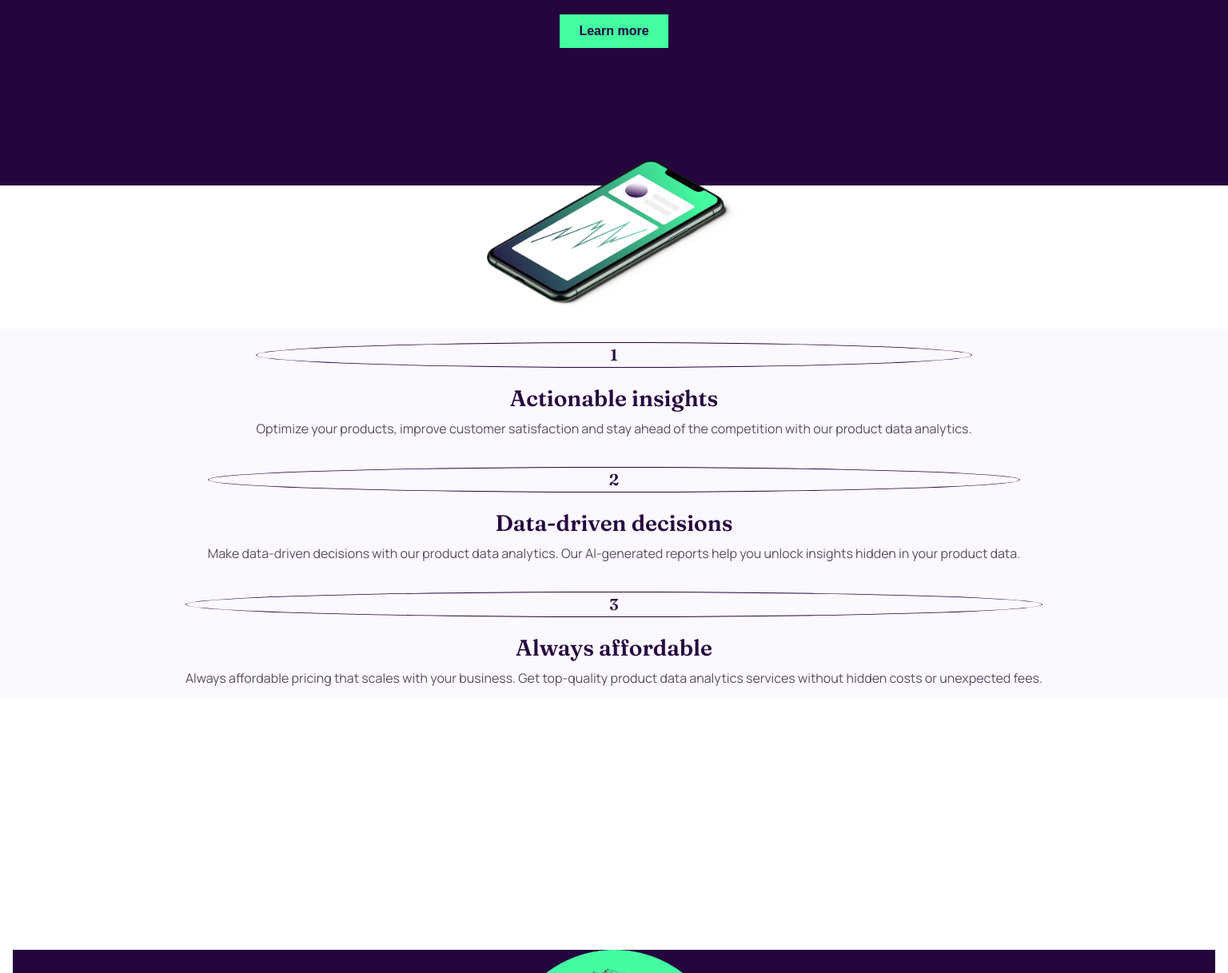
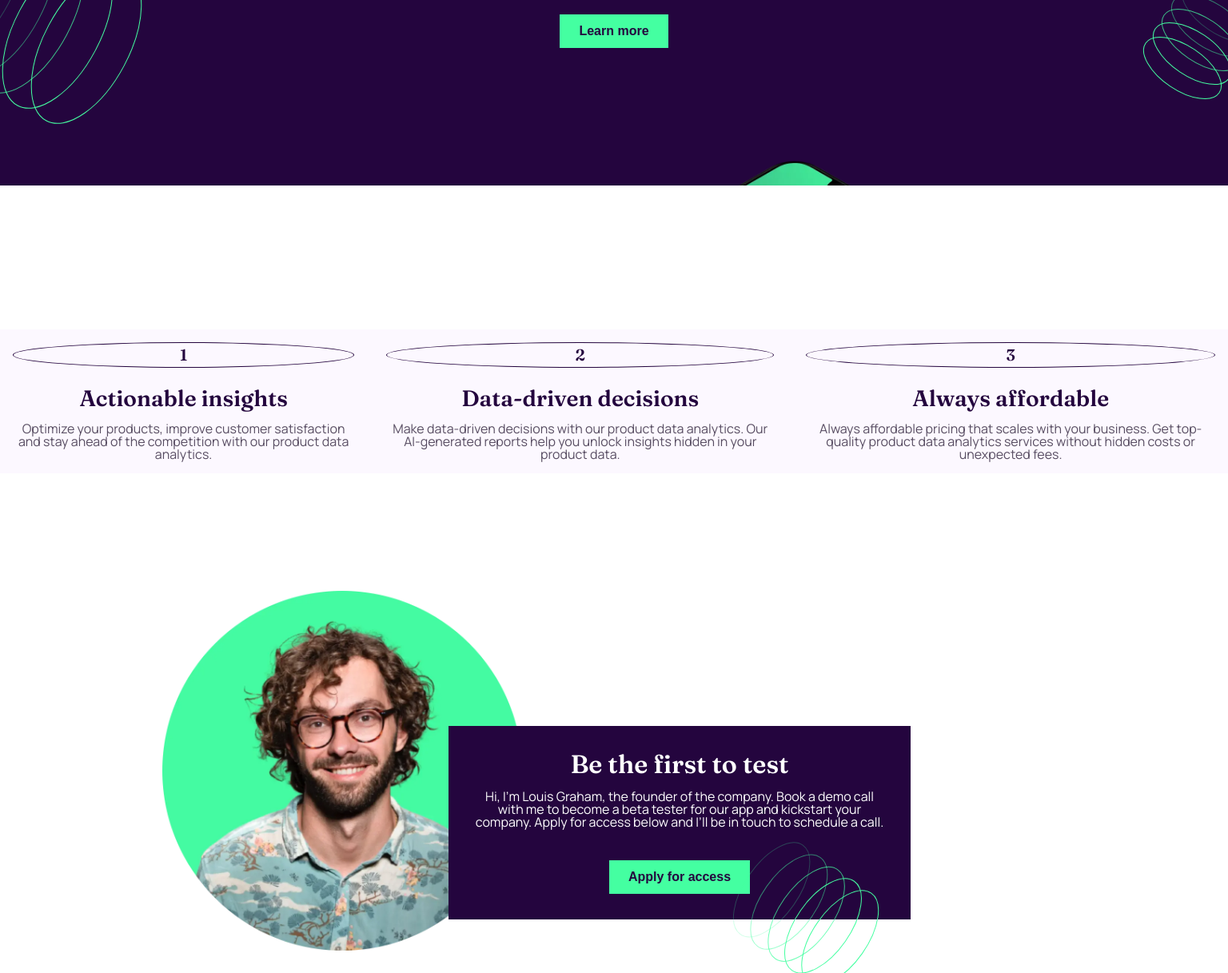
Before and after one commit to analuizaduraes/workit-landing-page, a plain HTML site: page starter-code/index.html in a window 1536 px wide. Shown: the part 194-1411 px from the top of the page at 80% size. Drawn offline with Linux system fonts and the light colour scheme.

Commit message:
finalizando landing page

```diff
--- a/starter-code/index.html
+++ b/starter-code/index.html
@@ -16,6 +16,8 @@
 
 <body>
   <header>
+    <img class="patterns pattern1" src="./assets/images/bg-pattern-1.svg" alt="bg-pattern-1">
+    <img class="patterns pattern2" src="./assets/images/bg-pattern-2.svg" alt="bg-pattern-2">
     <nav>
       <img src="./assets/images/logo-light.svg" alt="imagem de logo do workit na versão branca">
       <a href="#">Apply for access</a>
@@ -60,6 +62,7 @@
   <footer>
 
     <div class="container">
+      <img class="patterns pattern3" src="./assets/images/bg-pattern-3.svg" alt="bg-pattern-3">
       <img class="image-founder" src="./assets/images/image-founder.webp" alt="imagem do fundador da compania">
       <h2 class="heading">Be the first to test</h2>
       <p>Hi, I'm Louis Graham, the founder of the company.
--- a/starter-code/style.css
+++ b/starter-code/style.css
@@ -73,6 +73,7 @@ header .container .highlight {
     position: absolute;
     left: calc(50% - 159px);
     top: 395px;
+    z-index: 2;
 }
 
 main {
@@ -114,7 +115,8 @@ footer {
     max-width: 281px;
     position: absolute;
     left: calc(50% - 140.5px);
-    top: 0;
+    top: -230px;
+    z-index: -1;
 }
 
 footer .container {
@@ -149,3 +151,96 @@ footer .container p {
     padding-left: 130px;
     padding-right: 130px;
 }
+
+.patterns {
+    display: none;
+}
+
+
+@media screen and (min-width: 768px) {
+
+    .patterns {
+        display: block;
+        position: absolute;
+    }
+
+    .pattern1 {
+        top: 54px;
+        left: -228px;
+    }
+
+    .pattern2 {
+        top: 153px;
+        right: -98px;
+    }
+
+    .pattern3 {
+        top: 129px;
+        right:  20px;
+
+    }
+
+    header {
+        overflow: hidden;
+    }
+
+    header .container h1 {
+        padding-left: 40px;
+        padding-right: 40px;
+    }
+
+    footer .container {
+        max-width: 514px;
+        margin-left: 214px;
+        margin-right: 40px;
+    }
+
+    .image-founder {
+        left: -160px;
+        top: -169px;
+    }
+
+    .info-item {
+        display: flex;
+    }
+
+    .image-hero {
+        max-width: 470px;
+        left: calc(50% - 235px);
+    }
+}
+
+@media screen and (min-width: 1440px) {
+    .pattern1 {
+        top: 54px;
+        left: -134px;
+    }
+
+    .pattern2 {
+        top: 153px;
+        right: -54px;
+    }
+
+    .image-founder {
+        max-width: 450px;
+        left: -358px;
+    }
+
+    footer .container {
+        margin-left: 545px;
+        margin-right: 165px;
+    }
+
+    main {
+        display: flex;
+        flex-direction: row;
+    }
+
+    .info-item {
+        display: block;
+    }
+
+    .image-hero {
+        max-width: 715px;
+    }
+}
```
